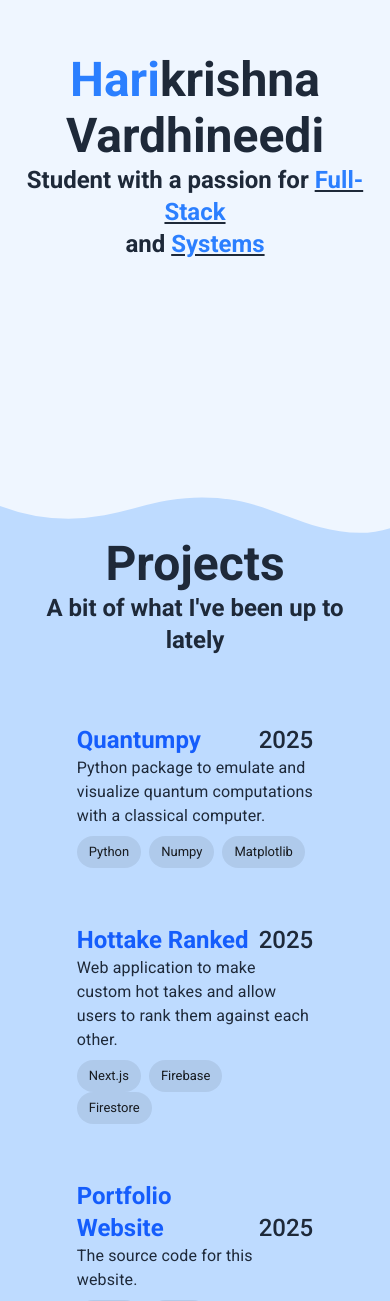
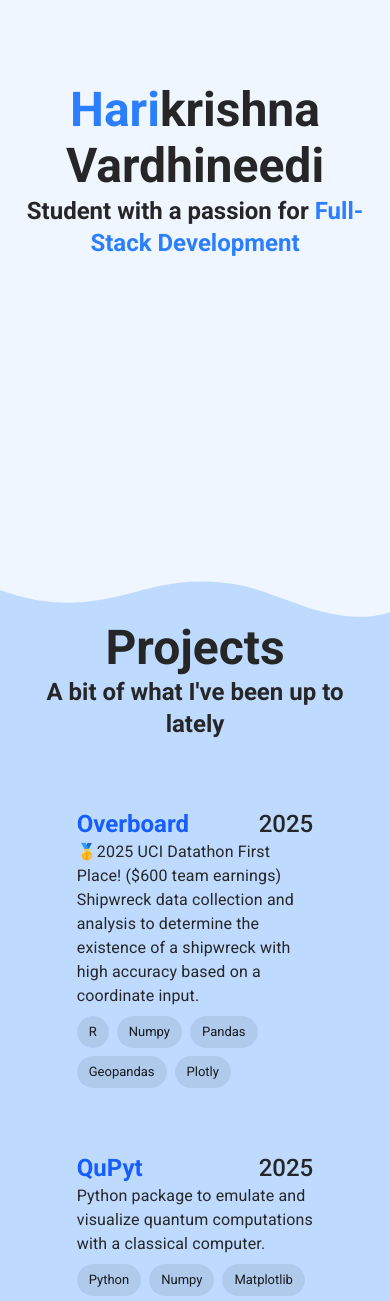
Before and after one commit to SoftLocked/personal-website, a Next.js app: page / in a window 390 px wide. Shown: the part 264-1565 px from the top of the page. Built offline with nearby package versions, Linux system fonts and the light colour scheme; some icons are missing.

Commit message:
Added update banner component

```diff
--- a/src/components/education.tsx
+++ b/src/components/education.tsx
@@ -8,7 +8,7 @@ const Education = () => {
 
     const experiences = [
         {
-            company:"UC Irvine", title:"B.S. Computer Science", timeframe:"Sep 2022 - Dec 2025",
+            company:"UC Irvine", title:"B.S. Computer Science", timeframe:"Sep 2022 - Present",
             description:`
                 Specialized in Algorithms. Took courses in Systems, Architecture, Database, Information Retrieval, Machine Learning, Quantum Computing, Complexity, Data Structures, Algorithms, and many more.`
         },
@@ -35,7 +35,7 @@ const Education = () => {
 
     return (
         <React.Fragment>
-            <div className="flex flex-col justify-center text-center pt-20 pb-10 ml-11">
+            <div className="flex flex-col justify-center text-center pt-20 pb-10 lg:ml-11">
                 <Typography sx={{ typography: { md: 'h1', sm: 'h2', xs: 'h3' } }} style={{fontWeight: 700}}>Education <span className="text-blue-500">&</span> Experience</Typography>
                 <Typography sx={{ typography: { md: 'h3', sm: 'h4', xs: 'h5' } }} style={{fontWeight: 600}}>Some of the work I&apos;ve been doing</Typography>
             </div>
--- a/src/components/expCard.tsx
+++ b/src/components/expCard.tsx
@@ -10,7 +10,7 @@ interface MyComponentProps {
 const ExpCard: React.FC<MyComponentProps> = ({company, title, timeframe, description}) => {
     return (
         <div className="p-5 m-2 rounded-3xl transition duration-100 ease-in-out hover:bg-blue-200">
-            <Typography  sx={{ typography: { xl: 'h3', lg: 'h4', xs: 'h3' } }} style={{fontWeight: 700}}>{title}</Typography>
+            <Typography  sx={{ typography: { xl: 'h3', lg: 'h4', xs: 'h4' } }} style={{fontWeight: 700}}>{title}</Typography>
             <div className="flex flex-row items-end justify-between">
                 <Typography variant="h5" style={{fontWeight: 300}}>{company}</Typography>
                 <Typography variant="h5" style={{fontWeight: 300}} className="text-right pl-3">{timeframe}</Typography>
--- a/src/components/footer.tsx
+++ b/src/components/footer.tsx
@@ -2,7 +2,8 @@ import React from "react";
 import LinkedInIcon from '@mui/icons-material/LinkedIn';
 import GitHubIcon from '@mui/icons-material/GitHub';
 import EmailIcon from '@mui/icons-material/Email';
-import { Typography } from "@mui/material";
+import DescriptionIcon from '@mui/icons-material/Description';
+import { Tooltip, Typography } from "@mui/material";
 
 const Footer = () => {
     return (
@@ -22,9 +23,18 @@ const Footer = () => {
                     <Typography sx={{ typography: { xs:'body1' } }} style={{fontWeight: 300}}>Developed with Next.js and Tailwind CSS. Deployed on Vercel.</Typography>
                 </div>
                 <div className="text-right">
-                    <a href="https://www.linkedin.com/in/hvardhin/" target="_blank"><LinkedInIcon sx={{fontSize: 30}} className="ml-2 transition duration-100 ease-in-out hover:text-blue-400"/></a>
-                    <a href="https://github.com/SoftLocked" target="_blank"><GitHubIcon   sx={{fontSize: 30}} className="ml-2 transition duration-100 ease-in-out hover:text-blue-400"/></a>
-                    <a href="mailto:harivardhineedi@gmail.com"><EmailIcon    sx={{fontSize: 30}} className="ml-2 transition duration-100 ease-in-out hover:text-blue-400"/></a>
+                    <Tooltip title="LinkedIn" arrow>
+                        <a href="https://www.linkedin.com/in/hvardhin/" target="_blank"><LinkedInIcon sx={{fontSize: 30}} className="ml-2 transition duration-100 ease-in-out hover:text-blue-300"/></a>
+                    </Tooltip>
+                    <Tooltip title="GitHub" arrow>
+                    <a href="https://github.com/SoftLocked" target="_blank"><GitHubIcon   sx={{fontSize: 30}} className="ml-2 transition duration-100 ease-in-out hover:text-blue-300"/></a>
+                    </Tooltip>
+                    <Tooltip title="E-Mail" arrow>
+                    <a href="mailto:harivardhineedi@gmail.com"><EmailIcon    sx={{fontSize: 30}} className="ml-2 transition duration-100 ease-in-out hover:text-blue-300"/></a>
+                    </Tooltip>
+                    <Tooltip title="Resume" arrow>
+                    <a href="mailto:harivardhineedi@gmail.com"><DescriptionIcon    sx={{fontSize: 30}} className="ml-2 transition duration-100 ease-in-out hover:text-blue-300"/></a>
+                    </Tooltip>
                 </div>
             </div>
         </React.Fragment>
--- a/src/components/landing.tsx
+++ b/src/components/landing.tsx
@@ -1,13 +1,35 @@
-import { Typography } from "@mui/material";
+import { Tooltip, Typography } from "@mui/material";
+import LinkedInIcon from '@mui/icons-material/LinkedIn';
+import GitHubIcon from '@mui/icons-material/GitHub';
+import EmailIcon from '@mui/icons-material/Email';
+import DescriptionIcon from '@mui/icons-material/Description';
 import React from "react";
 
 const Landing = () => {
     return (
         <React.Fragment>
 
+
+
             <Typography sx={{ typography: { md: 'h1', sm: 'h2', xs: 'h3' } }} style={{fontWeight: 700}}><span className="text-blue-500">Hari</span>krishna Vardhineedi</Typography>
 
-            <Typography sx={{ typography: { md: 'h3', sm: 'h4', xs: 'h5' } }} style={{fontWeight: 700}}>Student with a passion for <u><span className="text-blue-500">Full-Stack</span></u><br/> and <u><span className="text-blue-500">Systems</span></u></Typography>
+            <Typography sx={{ typography: { md: 'h4', sm: 'h4', xs: 'h5' } }} style={{fontWeight: 700}}>Student with a passion for <span className="text-blue-500">Full-Stack Development</span></Typography>
+
+            <div className="pt-4 text-blue-500 flex justify-end">
+                <Tooltip title="LinkedIn" arrow>
+                    <a href="https://www.linkedin.com/in/hvardhin/" target="_blank"><LinkedInIcon className="!w-8 !h-8 md:!w-12 md:!h-12 mx-2 transition duration-100 ease-in-out hover:text-blue-300"/></a>
+                </Tooltip>
+                <Tooltip title="GitHub" arrow>
+                <a href="https://github.com/SoftLocked" target="_blank"><GitHubIcon className="!w-8 !h-8 md:!w-12 md:!h-12 mx-2 transition duration-100 ease-in-out hover:text-blue-300"/></a>
+                </Tooltip>
+                <Tooltip title="E-Mail" arrow>
+                <a href="mailto:harivardhineedi@gmail.com"><EmailIcon className="!w-8 !h-8 md:!w-12 md:!h-12 mx-2 transition duration-100 ease-in-out hover:text-blue-300"/></a>
+                </Tooltip>
+                <Tooltip title="Resume" arrow>
+                <a href="mailto:harivardhineedi@gmail.com"><DescriptionIcon className="!w-8 !h-8 md:!w-12 md:!h-12 mx-2 transition duration-100 ease-in-out hover:text-blue-300"/></a>
+                </Tooltip>
+            </div>
+
             <div className="custom-shape-divider-bottom-1743409189">
                 <svg data-name="Layer 1" xmlns="http://www.w3.org/2000/svg" viewBox="0 0 1200 120" preserveAspectRatio="none">
                     <path d="M985.66,92.83C906.67,72,823.78,31,743.84,14.19c-82.26-17.34-168.06-16.33-250.45.39-57.84,11.73-114,31.07-172,41.86A600.21,600.21,0,0,1,0,27.35V120H1200V95.8C1132.19,118.92,1055.71,111.31,985.66,92.83Z" className="shape-fill"></path>
--- a/src/components/projectCard.tsx
+++ b/src/components/projectCard.tsx
@@ -4,27 +4,24 @@ interface MyComponentProps {
     title: string;
     year: number;
     description: string;
-    link: string;
     skills: string[];
 }
 
-const ProjectCard: React.FC<MyComponentProps> = ({title, year, description, link, skills}) => {
+const ProjectCard: React.FC<MyComponentProps> = ({title, year, description, skills}) => {
     return (
-        <a href={link} target="_blank">
-            <div className="p-5 m-2 rounded-2xl transition duration-100 ease-in-out hover:bg-blue-100">
+        <div className="p-5 m-2">
             <div className="flex flex-row items-end justify-between">
                 <Typography variant="h5" style={{fontWeight: 700}} className="text-blue-600 md:text-inherit">{title}</Typography>
                 <Typography variant="h5" style={{fontWeight: 500}}>{year}</Typography>
             </div>
-                <Typography variant="body1">{description}</Typography>
+            <Typography variant="body1" style={{whiteSpace: 'pre-line'}}>{description}</Typography>
             <div className="mt-2">
                 {skills.map((skill, index) => (
-                        <Chip key={index} label={skill} className="mr-2"/>
+                    <Chip key={index} label={skill} className="mr-2 mb-2"/>
                 ))}
 
             </div>
         </div>
-        </a>
      );
 }
 
--- a/src/components/projects.tsx
+++ b/src/components/projects.tsx
@@ -5,17 +5,24 @@ import ProjectCard from "./projectCard";
 const Projects = () => {
     const projects = [
         {
-            title: "Quantumpy",
+            title: "Overboard",
+            year: 2025,
+            description: "🥇2025 UCI Datathon First Place! ($600 team earnings)\nShipwreck data collection and analysis to determine the existence of a shipwreck with high accuracy based on a coordinate input.",
+            link: "https://devpost.com/software/overboard-o09dem?_gl=1*19xl9l8*_gcl_au*MjA5OTgwNDAxNS4xNzQ0NDA2OTUw*_ga*ODYxOTM0MjU0LjE3NDQ0MDY5NTA.*_ga_0YHJK3Y10M*MTc0NDgyNDM3OS4xMi4xLjE3NDQ4MjUzNDQuMC4wLjA.",
+            skills: ["R", "Numpy", "Pandas", "Geopandas", "Plotly"]
+        },
+        {
+            title: "QuPyt",
             year: 2025,
             description: "Python package to emulate and visualize quantum computations with a classical computer.",
-            link: "https://github.com/SoftLocked/qupy",
+            link: "https://pypi.org/project/qupyt/",
             skills: ["Python", "Numpy", "Matplotlib"]
         },
         {
             title: "Hottake Ranked",
             year: 2025,
             description: "Web application to make custom hot takes and allow users to rank them against each other.",
-            link: "https://github.com/SoftLocked/HottakeRanked",
+            link: "https://hottake-ranked.harivardhineedi.com/",
             skills: ["Next.js", "Firebase", "Firestore"]
         },
         {
@@ -113,9 +120,9 @@ const Projects = () => {
             <div className="flex justify-center mt-10">
                 <div className="grid grid-cols-1 md:grid-cols-2 lg:grid-cols-3 w-[75vw]">
                     {projects.map((project, index) => (
-                        <div key={index} className="col_span-1">
-                            <ProjectCard title={project.title} year={project.year} description={project.description} link={project.link} skills={project.skills}/>
-                        </div>
+                        <a key={index} href={project.link} target="_blank" className="col_span-1 rounded-2xl transition duration-100 ease-in-out hover:bg-blue-100">
+                            <ProjectCard title={project.title} year={project.year} description={project.description} skills={project.skills}/>
+                        </a>
                     ))}
                 </div>
             </div>
--- a/src/pages/index.tsx
+++ b/src/pages/index.tsx
@@ -7,6 +7,7 @@ import Landing from "@/components/landing";
 import Projects from "@/components/projects";
 import Education from "@/components/education";
 import Footer from "@/components/footer";
+import UpdateBanner from "@/components/updateBanner";
 
 export default function Home() {
 
@@ -24,10 +25,13 @@ export default function Home() {
 
   return (
     <React.Fragment>
+
+      <UpdateBanner/>
+
       <SideNav></SideNav>
 
       {/* Landing */}
-      <Box id="landing" className="min-w-screen min-h-[90vh] flex flex-col items-center justify-center text-center relative px-5">
+      <Box id="landing" className="min-w-screen min-h-[100vh] flex flex-col items-center justify-center text-center relative px-5">
         <Landing/>
       </Box>
 
@@ -37,18 +41,18 @@ export default function Home() {
       </Box>
 
       {/* Education */}
-      <Box id="education" className="min-w-screen min-h-[90vh] bg-blue-300 relative pb-25 px-5">
+      <Box id="experience" className="min-w-screen min-h-[90vh] bg-blue-300 relative pb-25 px-5">
         <Education/>
       </Box>
 
       {/* Footer */}
-      <Box id="footer" className="min-w-screen min-h-[35vh] lg:min-h-[15vh] flex bg-blue-700 text-white relative justify-center">
+      <Box id="footer" className="min-w-screen min-h-[25vh] lg:min-h-[20vh] flex bg-blue-700 text-white relative justify-center">
         <Footer/>
       </Box>
 
       {/* Secret */}
-      {showMore ? <Box className="w-screen min-h-[10vh] flex flex-col bg-black items-center justify-center text-center px-5">
-        <Typography variant="h5" style={{fontWeight: 700, color: 'white'}} className="py-5">There&apos;s a million thing I haven&apos;t done. But just you wait...</Typography>
+      {showMore ? <Box className="w-screen min-h-[10vh] flex flex-col bg-neutral-800 items-center justify-center text-center px-5">
+        <Typography variant="h5" style={{fontWeight: 700, color: 'white'}} className="py-5">There&apos;s a million things I haven&apos;t done. But just you wait...</Typography>
       </Box> : <></>}
 
 
--- a/src/styles/globals.css
+++ b/src/styles/globals.css
@@ -2,7 +2,7 @@
 
 :root {
   --background: var(--color-blue-50);
-  --foreground: var(--color-gray-800);
+  --foreground: var(--color-neutral-800);
 }
 
 @theme inline {
@@ -90,3 +90,24 @@ body {
 .custom-shape-divider-bottom-1743409567 .shape-fill {
     fill: var(--color-blue-700);
 }
+
+.custom-shape-divider-bottom-2 {
+  position: absolute;
+  bottom: 0;
+  left: 0;
+  width: 100%;
+  overflow: hidden;
+  line-height: 0;
+}
+
+.custom-shape-divider-bottom-2 svg {
+  position: relative;
+  display: block;
+  width: calc(100% + 1.3px);
+  height: 50px;
+  transform: rotateY(180deg);
+}
+
+.custom-shape-divider-bottom-2 .shape-fill {
+  fill: var(--color-blue-500);
+}
```
Also changed, not shown: src/components/sideNav.tsx (+4 -4 lines). Lines whose indentation alone changed are shown as unchanged.
